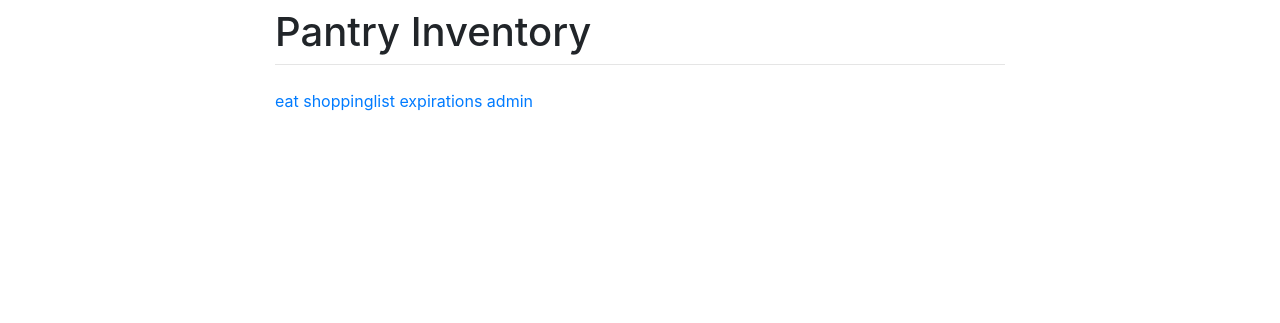
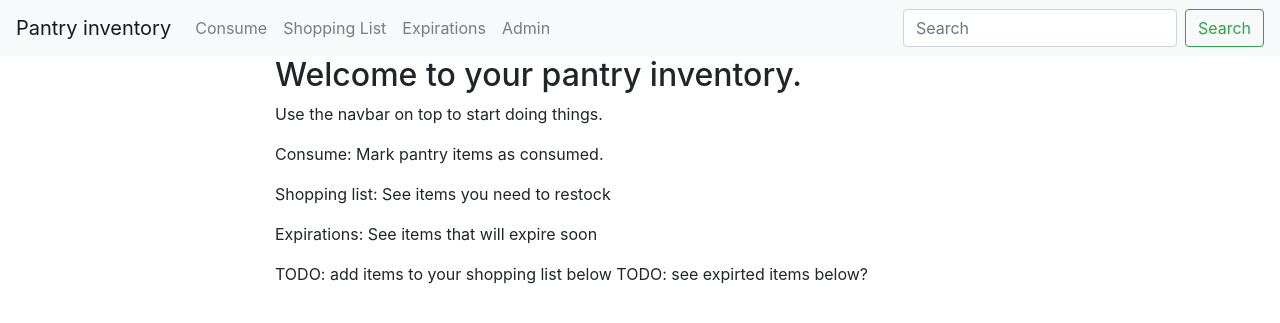
Before and after one commit to JensTimmerman/im, a Django app: page / in a window 1280 px wide. Shown: the top 323 px of the page. Run offline with Django 3.2, Linux system fonts and the light colour scheme; some libraries are stand-ins or nearby versions.

Commit message:
bootstrapping nav/templates

```diff
--- a/inventory/templates/inventory/base.html
+++ b/inventory/templates/inventory/base.html
@@ -7,16 +7,65 @@
     <title>Pantry Inventory</title>
   </head>
   <body>
+
+
+      <nav class="navbar navbar-expand-lg navbar-light bg-light">
+  <a class="navbar-brand" href="/">Pantry inventory</a>
+  <button class="navbar-toggler" type="button" data-toggle="collapse" data-target="#navbarSupportedContent" aria-controls="navbarSupportedContent" aria-expanded="false" aria-label="Toggle navigation">
+    <span class="navbar-toggler-icon"></span>
+  </button>
+
+  <div class="collapse navbar-collapse" id="navbarSupportedContent">
+    <ul class="navbar-nav mr-auto">
+      <li class="nav-item">
+        <a class="nav-link"  href="{% url 'im:consume' %} ">Consume</a>
+      </li>
+<li class="nav-item">
+        <a class="nav-link"  href="{% url 'im:shoppinglist' %} ">Shopping List</a>
+      </li>
+<li class="nav-item">
+        <a class="nav-link"  href="{% url 'im:expirations' %} ">Expirations</a>
+      </li>
+<li class="nav-item">
+        <a class="nav-link"  href="{% url 'admin:index' %} ">Admin</a>
+      </li>
+
+      <!--li class="nav-item dropdown">
+        <a class="nav-link dropdown-toggle" href="#" id="navbarDropdown" role="button" data-toggle="dropdown" aria-haspopup="true" aria-expanded="false">
+          Dropdown
+        </a>
+        <div class="dropdown-menu" aria-labelledby="navbarDropdown">
+          <a class="dropdown-item" href="#">Action</a>
+          <a class="dropdown-item" href="#">Another action</a>
+          <div class="dropdown-divider"></div>
+          <a class="dropdown-item" href="#">Something else here</a>
+        </div>
+      </li>
+      <li class="nav-item">
+        <a class="nav-link disabled" href="#">Disabled</a>
+      </li!-->
+    </ul>
+    <form class="form-inline my-2 my-lg-0">
+      <input class="form-control mr-sm-2" type="search" placeholder="Search" aria-label="Search">
+      <button class="btn btn-outline-success my-2 my-sm-0" type="submit">Search</button>
+    </form>
+  </div>
+</nav>
+
     <div class="container">
       <div class="row justify-content-center">
         <div class="col-8">
-          <h1 class="mt-2">Pantry Inventory</h1>
-          <hr class="mt-0 mb-4">
           {% block content %}
           BASE TEMPLATE
           {% endblock %}
         </div>
       </div>
     </div>
+    <script src="https://code.jquery.com/jquery-3.2.1.slim.min.js" integrity="sha384-KJ3o2DKtIkvYIK3UENzmM7KCkRr/rE9/Qpg6aAZGJwFDMVNA/GpGFF93hXpG5KkN" crossorigin="anonymous"></script>
+<script src="https://cdnjs.cloudflare.com/ajax/libs/popper.js/1.12.9/umd/popper.min.js" integrity="sha384-ApNbgh9B+Y1QKtv3Rn7W3mgPxhU9K/ScQsAP7hUibX39j7fakFPskvXusvfa0b4Q" crossorigin="anonymous"></script>
+<script src="https://maxcdn.bootstrapcdn.com/bootstrap/4.0.0/js/bootstrap.min.js"
+    integrity="sha384-JZR6Spejh4U02d8jOt6vLEHfe/JQGiRRSQQxSfFWpi1MquVdAyjUar5+76PVCmYl"
+    crossorigin="anonymous"></script>
   </body>
+
 </html>
--- /dev/null
+++ b/inventory/templates/inventory/consume.html
@@ -0,0 +1,5 @@
+{% extends 'inventory/base.html' %}
+
+{% block content %}
+TODO: add form to mark items as consumed
+{% endblock %}
--- a/inventory/templates/inventory/index.html
+++ b/inventory/templates/inventory/index.html
@@ -1,8 +1,21 @@
 {% extends 'inventory/base.html' %}
 
 {% block content %}
-<a href="{% url 'im:eat' %} ">eat</a>
-<a href="{% url 'im:shoppinglist' %} ">shoppinglist</a>
-<a href="{% url 'im:expirations' %} ">expirations</a>
-<a href="{% url 'admin:index' %} ">admin</a>
+<h2>Welcome to your pantry inventory.</h2>
+<p>
+Use the navbar on top to start doing things.
+</p>
+<p>
+Consume: Mark pantry items as consumed.
+</p>
+<p>
+Shopping list: See items you need to restock
+</p>
+<p>
+Expirations: See items that will expire soon
+
+</p>
+<p>
+TODO: add items to your shopping list below
+TODO: see expirted items below?
 {% endblock %}
--- /dev/null
+++ b/inventory/templates/inventory/shoppinglist.html
@@ -0,0 +1,5 @@
+{% extends 'inventory/base.html' %}
+
+{% block content %}
+TODO: add list of items below minimal level
+{% endblock %}
--- a/inventory/urls.py
+++ b/inventory/urls.py
@@ -4,7 +4,7 @@ from . import views
 app_name = 'im'
 urlpatterns = [
     path('', views.index, name='index'),
-    path('eat/', views.eat, name='eat'),
+    path('consume/', views.consume, name='consume'),
     path('shoppinglist/', views.shoppinglist, name='shoppinglist'),
     # TODO: add exiperes before X date?
     # TODO: add categories
--- a/inventory/views.py
+++ b/inventory/views.py
@@ -11,12 +11,12 @@ def index(request):
     return render(request, "inventory/index.html")
 
 
-def eat(request):
-    return HttpResponse("TODO: implement web interface voor eten")
+def consume(request):
+    return render(request, "inventory/consume.html")
 
 
 def shoppinglist(request):
-    return HttpResponse("TODO: implement web interface voor shoppinglijst")
+    return render(request, "inventory/shoppinglist.html")
 
 
 class Expirations(generic.ListView):
```
